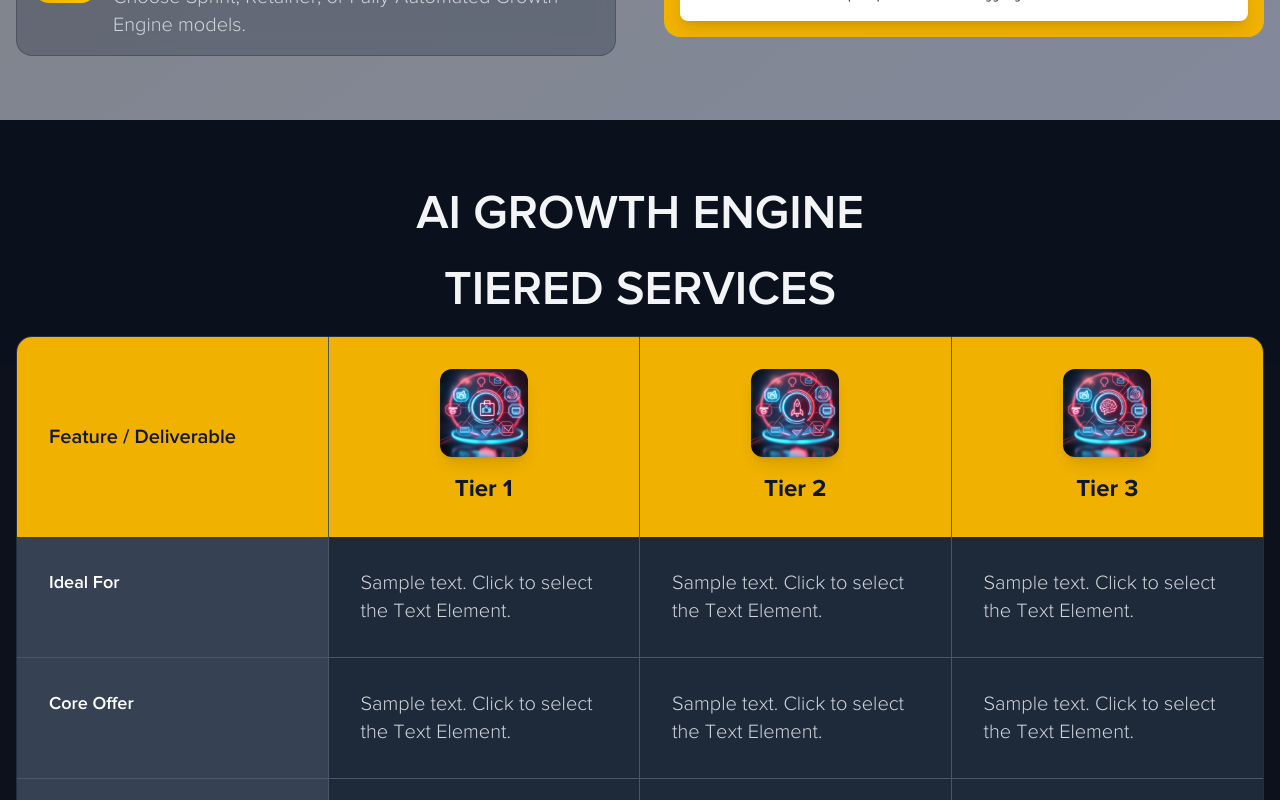
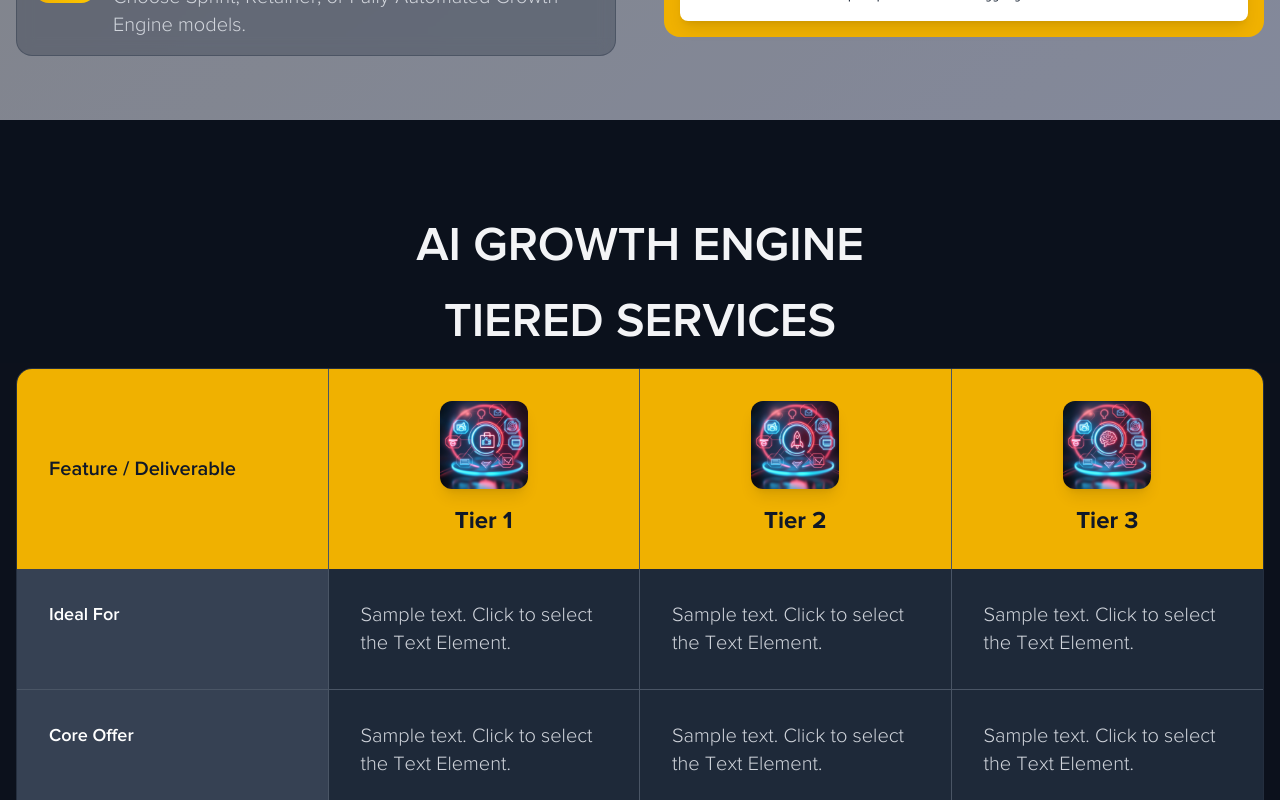
Before and after one commit to judeandy1999/vamossy.com, a Next.js app: page / in a window 1280 px wide. Shown: the part 2940-3740 px from the top of the page. Built offline with nearby package versions, Linux system fonts and the light colour scheme; no server answers.

Commit message:
feat: add isTable prop to Container for conditional styling adjustments

```diff
--- a/components/ui/container.jsx
+++ b/components/ui/container.jsx
@@ -4,6 +4,7 @@ export default function Container({
   children,
   className = '',
   variant = 'default',
+  isTable = false,
 }) {
 
   const getVariantClasses = (variant) => {
@@ -24,8 +25,9 @@ export default function Container({
         return `bg-transparent`;
     }
   };
+
 console.log(variant);
-  const containerClasses = `py-8 lg:py-16 px-4 relative w-full overflow-hidden flex flex-row justify-center ${getVariantClasses(variant)} ${className}`;
+  const containerClasses = `py-8 lg:py-16 px-4 relative w-full overflow-hidden flex flex-row justify-center ${getVariantClasses(variant)} ${className} ${isTable && 'py-8 lg:py-24 px-4 !block'}`;
 
   return (
     <section className={containerClasses}>
```
